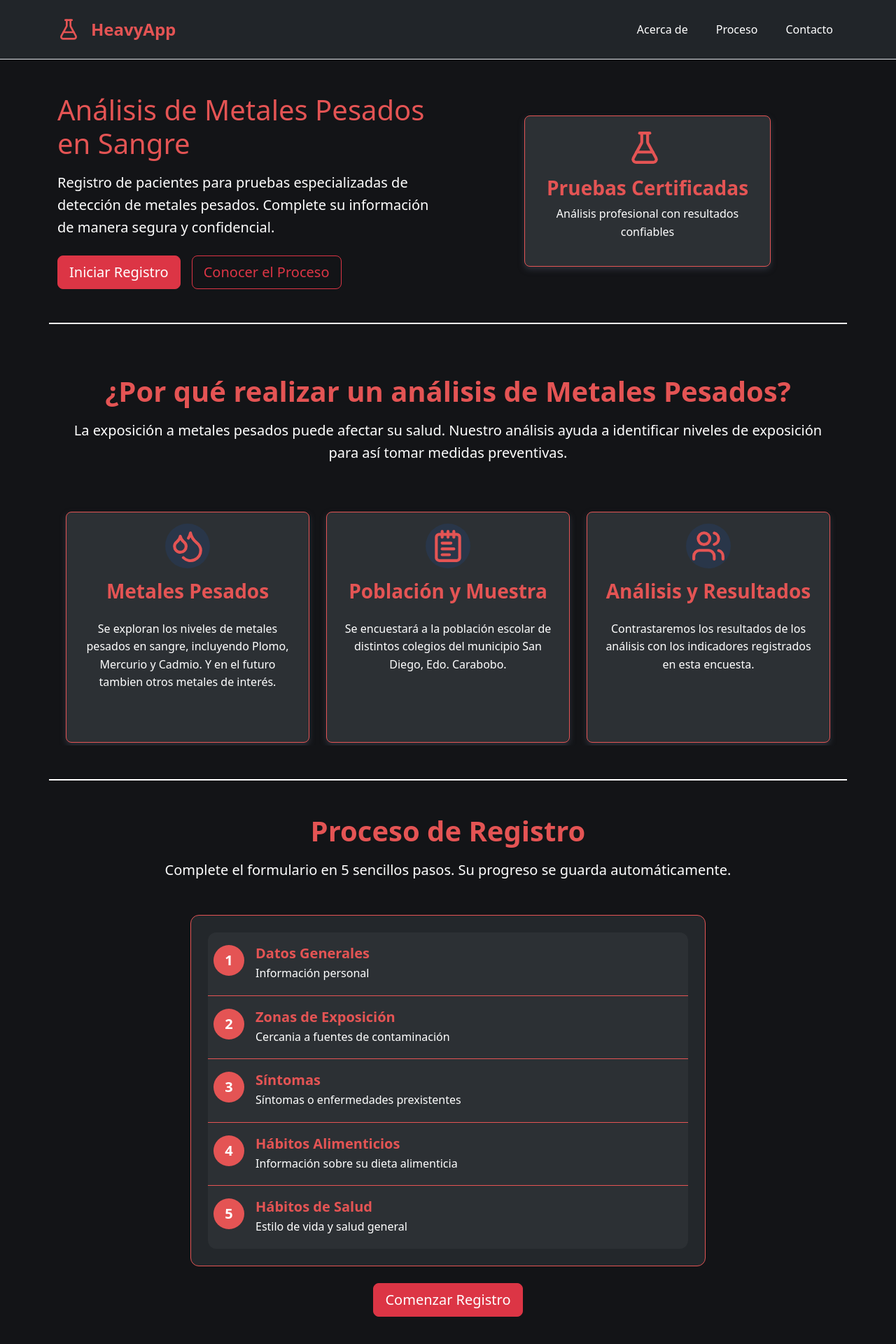
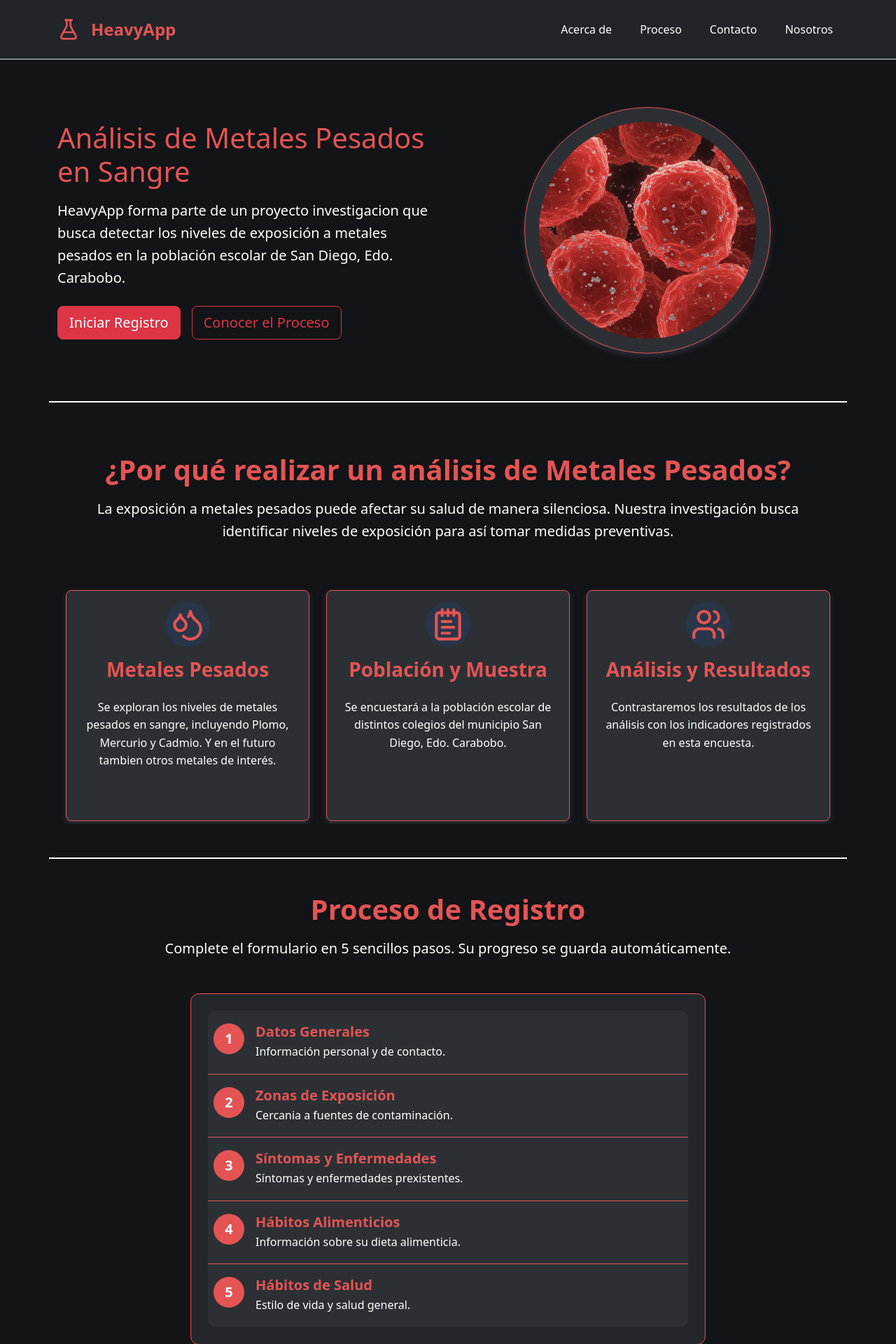
Before and after one commit to estralvarez/Heavy, a React (Vite) app in the folder client/: page / in a window 1280 px wide. Shown: the top 1920 px of the page at 70% size. Built offline with nearby package versions, Linux system fonts and the light colour scheme.

Commit message:
prototivo

```diff
--- a/client/src/components/Header.jsx
+++ b/client/src/components/Header.jsx
@@ -32,6 +32,9 @@ const Header = () => {
           <a href="#contact" className="text-white text-decoration-none px-2">
             Contacto
           </a>
+          <a href="nosotros" className="text-white text-decoration-none px-2">
+            Nosotros
+          </a>
         </nav>
       </div>
     </header>
--- a/client/src/components/MainPage.jsx
+++ b/client/src/components/MainPage.jsx
@@ -3,7 +3,8 @@ import { useNavigate } from "react-router-dom";
 import Loader from "./Loader";
 import "../index.css";
 import Header from "./Header";
-import { FlaskConical, Droplets, NotepadText, Users } from "lucide-react";
+import { Droplets, NotepadText, Users } from "lucide-react";
+import landing from "../assets/landing.png";
 
 const MainPage = () => {
   const [loading, setLoading] = useState(false);
@@ -44,9 +45,8 @@ const MainPage = () => {
           <div className="col-lg-6 mb-4 mb-lg-0">
             <h1>Análisis de Metales Pesados en Sangre</h1>
             <p className="lead mt-3">
-              Registro de pacientes para pruebas especializadas de detección de
-              metales pesados. Complete su información de manera segura y
-              confidencial.
+              <strong>HeavyApp</strong> forma parte de un proyecto investigacion que busca detectar los niveles
+              de exposición a metales pesados en la población escolar de San Diego, Edo. Carabobo.
             </p>
             <div className="mt-4 d-flex flex-column flex-sm-row gap-3">
               {loading ? (
@@ -67,12 +67,8 @@ const MainPage = () => {
             </div>
           </div>
           <div className="col-lg-6 d-flex justify-content-center">
-            <div className="card-shadow" style={{ maxWidth: "22rem" }}>
-              <div className="text-center">
-                <FlaskConical className="me-2" size={50} color="#e45454" />
-                <h3 className="mt-3 fw-semibold">Pruebas Certificadas</h3>
-                <p>Análisis profesional con resultados confiables</p>
-              </div>
+            <div className="card-shadow rounded-circle" style={{ maxWidth: "22rem" }}>
+              <img className="img-fluid rounded-circle" src={landing} alt="landing" />
             </div>
           </div>
         </div>
@@ -90,8 +86,8 @@ const MainPage = () => {
               ¿Por qué realizar un análisis de Metales Pesados?
             </h2>
             <p className="lead mt-3">
-              La exposición a metales pesados puede afectar su salud. Nuestro
-              análisis ayuda a identificar niveles de exposición para así tomar
+              La exposición a metales pesados puede afectar su salud de manera silenciosa. Nuestra
+              investigación busca identificar niveles de exposición para así tomar
               medidas preventivas.
             </p>
           </div>
@@ -170,27 +166,27 @@ const MainPage = () => {
                   {
                     num: 1,
                     title: "Datos Generales",
-                    desc: "Información personal",
+                    desc: "Información personal y de contacto.",
                   },
                   {
                     num: 2,
                     title: "Zonas de Exposición",
-                    desc: "Cercania a fuentes de contaminación",
+                    desc: "Cercania a fuentes de contaminación.",
                   },
                   {
                     num: 3,
-                    title: "Síntomas",
-                    desc: "Síntomas o enfermedades prexistentes",
+                    title: "Síntomas y Enfermedades",
+                    desc: "Síntomas y enfermedades prexistentes.",
                   },
                   {
                     num: 4,
                     title: "Hábitos Alimenticios",
-                    desc: "Información sobre su dieta alimenticia",
+                    desc: "Información sobre su dieta alimenticia.",
                   },
                   {
                     num: 5,
                     title: "Hábitos de Salud",
-                    desc: "Estilo de vida y salud general",
+                    desc: "Estilo de vida y salud general.",
                   },
                 ].map((step, idx, arr) => (
                   <div
```
Also changed, not shown: client/src/assets/landing.png (added).
